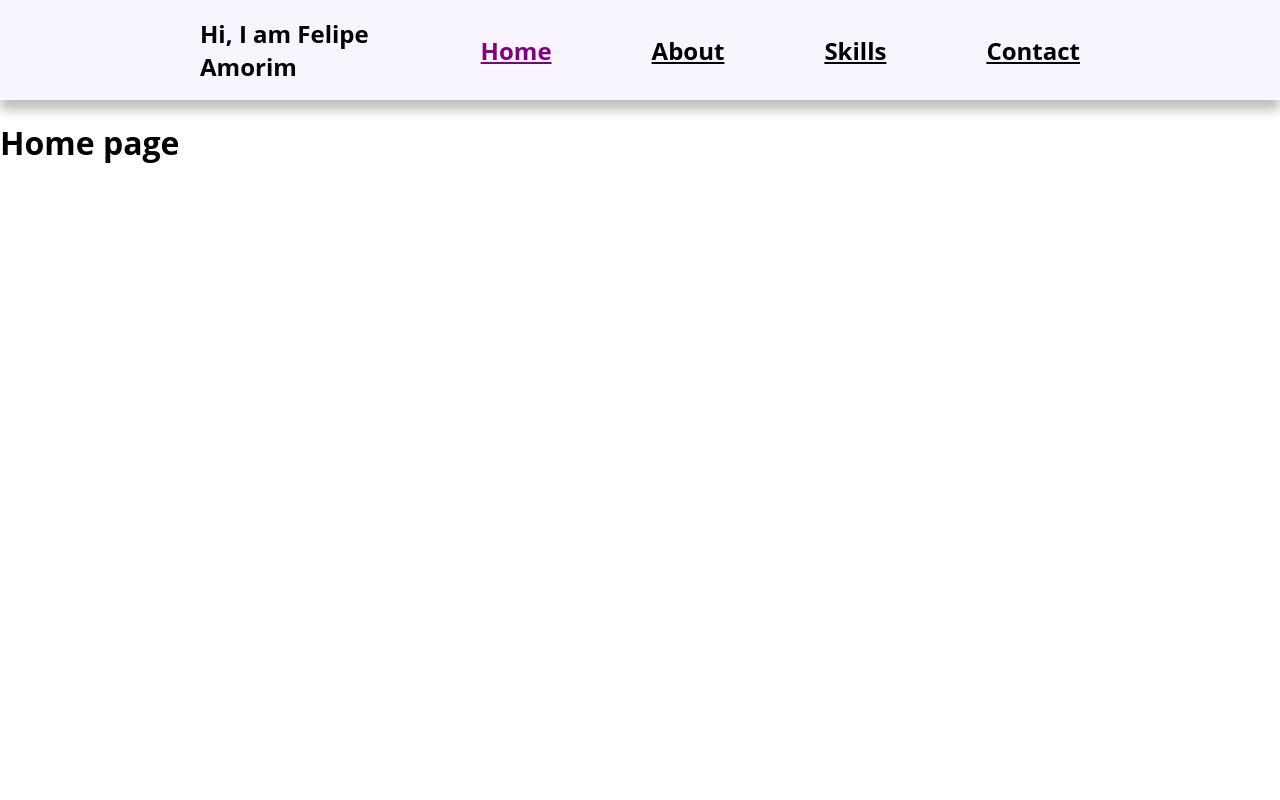
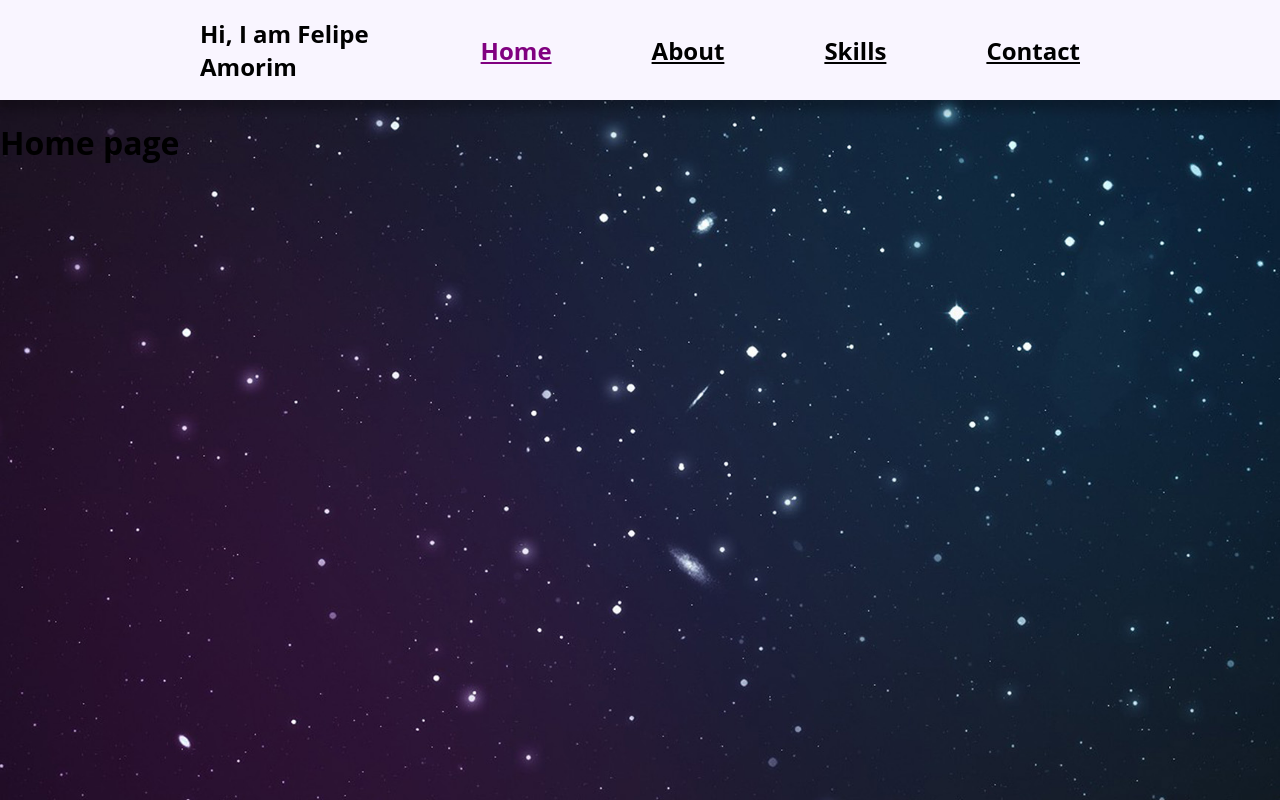
Before and after one commit to LipeAKugel/Portfolio, a Next.js app: page / in a window 1280 px wide. Built offline with nearby package versions, Linux system fonts and the light colour scheme.

Commit message:
:bulb: adding space background

```diff
--- a/src/components/navbar.js
+++ b/src/components/navbar.js
@@ -1,7 +1,7 @@
 "use client";
 import Link from "next/link";
 import { usePathname } from "next/navigation";
-import "../styles/components/navbar.css"
+import styles from "../styles/components/navbar.module.css"
 
 export default function Navbar() {
 
@@ -15,13 +15,13 @@ export default function Navbar() {
   const pathname = usePathname();
 
   return (
-    <header className="navbar-container">
+    <header className={styles.container}>
 
-      <div className="navbar-leftcontainer">
+      <div className={styles.leftcontainer}>
         <p>Hi, I am Felipe Amorim</p>
       </div>
 
-      <div className="navbar-rightcontainer">
+      <div className={styles.rightcontainer}>
         {navLinks.map((link) => {
           const isActive = pathname === link.href;
           return (
--- a/src/styles/components/navbar.css
+++ b/src/styles/components/navbar.module.css
@@ -1,4 +1,4 @@
-.navbar-container {
+.container {
   display: flex;
   justify-content: space-between;
   align-items: center;
@@ -10,13 +10,13 @@
   box-shadow: 0px 10px 10px 0px rgba(0, 0, 0, 0.25);
 }
 
-.navbar-leftcontainer {
+.leftcontainer {
   justify-self: start;
 }
-.navbar-rightcontainer {
+.rightcontainer {
   justify-self: end;
 }
 
-.navbar-rightcontainer a {
+.rightcontainer a {
   margin-left: 100px;
 }
--- a/src/styles/global.css
+++ b/src/styles/global.css
@@ -1,4 +1,9 @@
 body {
+  width: 100vw;
+  height: 100vh;
   font-family: 'Open Sans', sans-serif;
   margin: 0px;
+  background-image: url('../../public/images/space-background.jpg');
+  background-size: cover;
+  background-position: center;
 }
```
Also changed, not shown: public/images/space-background.jpg (added).
